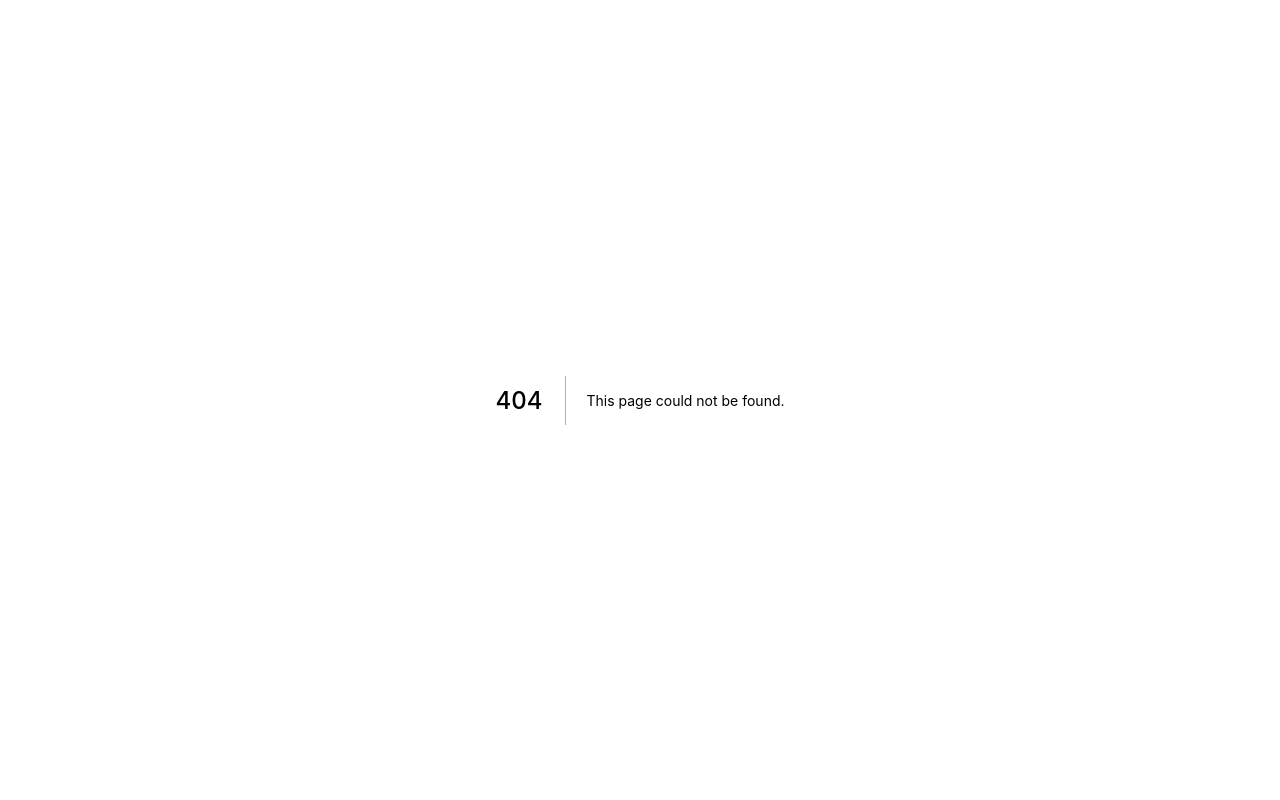
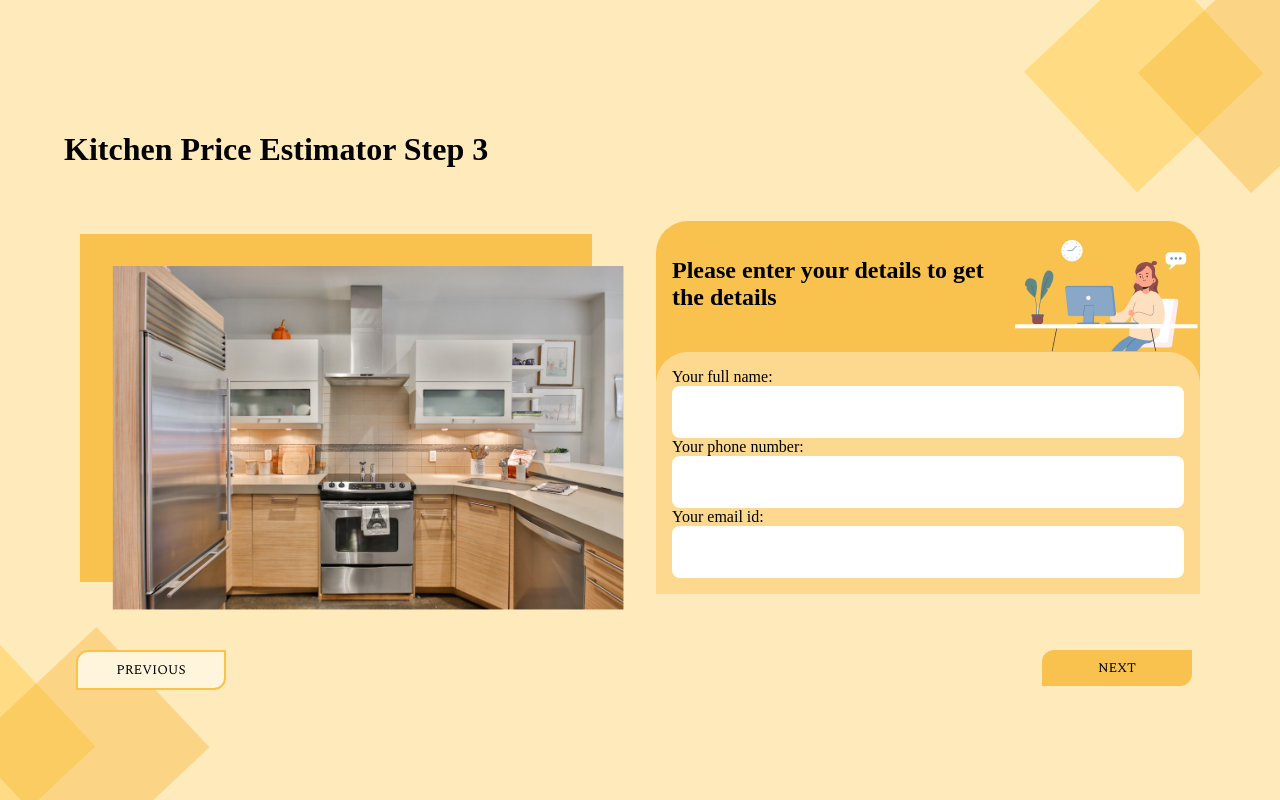
Before and after one commit to jalaj711/kitchendotcom-redesign, a Next.js app: page /estimator/customer-details in a window 1280 px wide. Before the commit this address had no page. Built offline with nearby package versions, Linux system fonts and the light colour scheme; a web font is replaced by a local one.

Commit message:
finalizew designs for page 7
Signed-off-by: Jalaj Kumar <96870071+jalaj711@users.noreply.github.com>

```diff
--- a/pages/estimator-7/index.js
+++ b/pages/estimator/customer-details/index.js
@@ -1,12 +1,13 @@
 import React from "react";
 import styles from "./styles.module.scss";
-import ThreeTriangles from "../../components/ThreeTriangles";
-import Button from "../../components/Button/Button";
-import Input from "../../components/Input/Input";
-import Image from "../../assets/estimator/estimator-7-main.png";
-import LoginImage from "../../assets/estimator/7.png";
-import FetchFromApi from "../../utils/fetchFromApi";
-import URLs from "../../utils/urls";
+import TwoSquaresTopRight from "../../../components/TwoSquaresTopRight";
+import TwoSquaresBottomLeft from "../../../components/TwoSquaresBottomLeft";
+import Button from "../../../components/Button/Button";
+import Input from "../../../components/Input/Input";
+import Image from "../../../assets/estimator/estimator-7-main.png";
+import LoginImage from "../../../assets/estimator/7.png";
+import FetchFromApi from "../../../utils/fetchFromApi";
+import URLs from "../../../utils/urls";
 import { useRouter } from "next/router";
 
 
@@ -66,32 +67,18 @@ const Estimater2 = () => {
               </div>
             </div>
           </div>
-          <div className={styles.buttons}>
-            <Button secondary onClick={router.back}>
-              Back
-            </Button>
-            <Button onClick={handleClick}>Next</Button>
-          </div>
+          <div style={{ width: "100%" }} className={styles.buttons}>
+          <Button style={{ float: "left" }} secondary onClick={router.back}>
+            Previous
+          </Button>
+          <Button style={{ float: "right" }} onClick={handleClick}>
+            Next
+          </Button>
+        </div>
         </div>
       </div>
-
-      <div className={styles.decoratives}>
-        <ThreeTriangles
-          style={{ top: "70%", left: "-25vw", width: "max(150px, 50vw)" }}
-        />
-        <ThreeTriangles
-          style={{
-            top: "30%",
-            right: "min(-50px, -25vw)",
-            width: "max(150px, 50vw)",
-          }}
-        />
-        <span style={{ top: "0%", left: "0%" }} className={styles.circle} />
-        <span style={{ top: "40%", left: "15%" }} className={styles.circle} />
-        <span style={{ top: "0%", left: "65%" }} className={styles.circle} />
-        <span style={{ top: "20%", left: "100%" }} className={styles.circle} />
-        <span style={{ top: "40%", left: "100%" }} className={styles.circle} />
-      </div>
+      <TwoSquaresTopRight className={styles.square1} />
+      <TwoSquaresBottomLeft className={styles.square2} />
     </div>
   );
 };
--- a/pages/estimator-7/styles.module.scss
+++ b/pages/estimator/customer-details/styles.module.scss
@@ -1,7 +1,7 @@
-@use "../../styles/theme";
+@use "../../../styles/theme";
 
 .container {
-  background-color: theme.$bg2;
+  background-color: #ffeabc;
   display: flex;
   flex-direction: column;
   width: 100vw;
@@ -9,10 +9,10 @@
   justify-content: center;
   align-items: center;
   padding: 32px;
+  position: relative;
 }
 
 .backgroundCard {
-  background-color: #ffeabc;
   display: flex;
   flex-direction: column;
   justify-content: center;
@@ -43,17 +43,17 @@
   }
 }
 
-.decoratives * {
+.square1 {
+  top: 0;
+  right: 0;
   position: absolute;
   z-index: 0;
 }
 
-.circle {
-  width: max(150px, 40vw);
-  height: max(150px, 40vw);
-  background-color: theme.$primary;
-  border-radius: 50%;
-  filter: blur(400px);
+.square2 {
+  left: 0;
+  bottom: 0;
+  position: absolute;
   z-index: 0;
 }
 
@@ -92,12 +92,11 @@
 
 .buttons {
   margin-top: 24px;
-  display: flex;
-  justify-content: center;
-  position: relative;
   z-index: 2;
   button {
     margin-left: 12px;
+    margin-right: 24px;
+    min-width: 150px;
   }
 }
 
@@ -168,4 +167,9 @@
       }
     }
   }
+  .buttons button {
+    margin-left: 8px !important;
+    margin-right: 12px !important;
+    min-width: 50px !important;
+  }
 }
```
